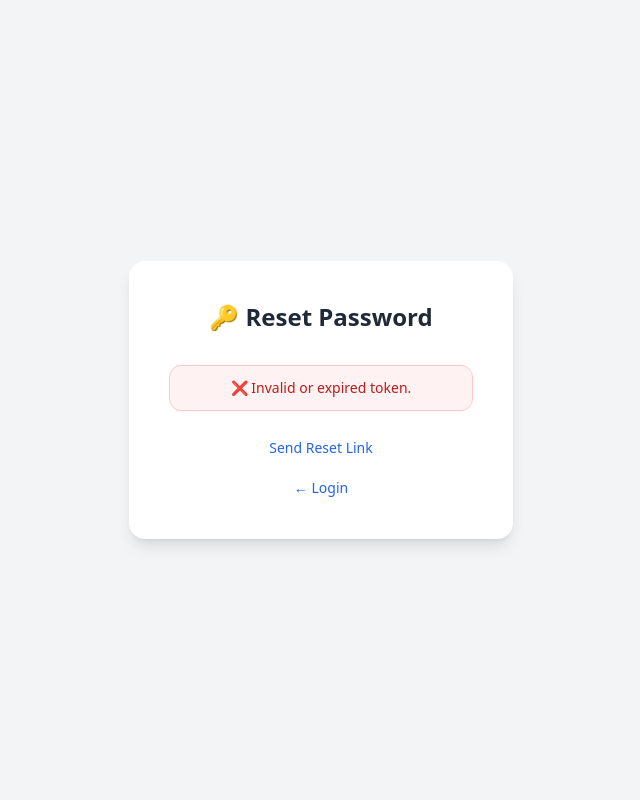
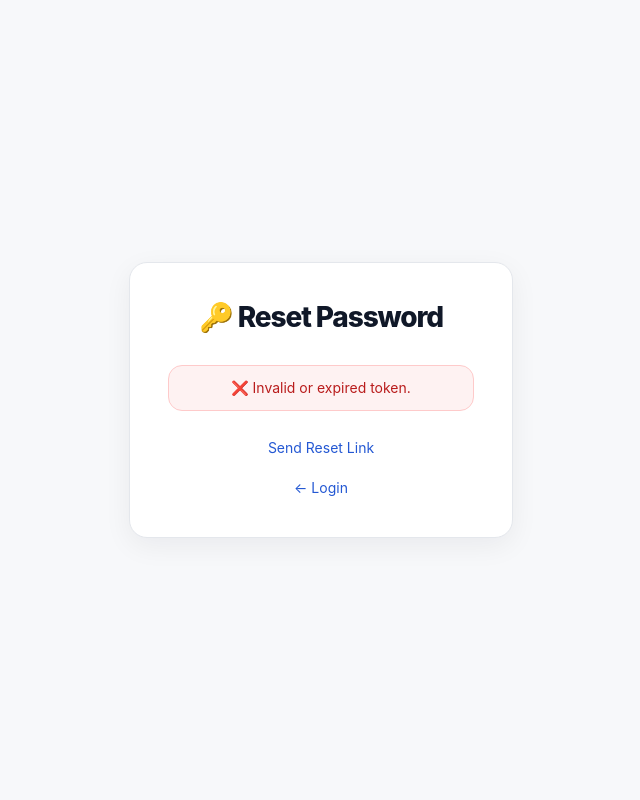
Before and after one commit to VioletaGeorgieva-dev/bgesim, a FastAPI app: page /partner/reset-password/1 in a window 1280 px wide. Shown: the whole page, without its empty margins (319-959 px from the left). Run offline with FastAPI, Linux system fonts and the light colour scheme; data that the repository does not hold is empty; parts of the project's set-up code (start-up, migrations or seed data) failed here and were passed over; some libraries are stand-ins or nearby versions.

Commit message:
Apply shared design system to partner_reset_password.html

```diff
--- a/app/templates/partner_reset_password.html
+++ b/app/templates/partner_reset_password.html
@@ -5,8 +5,9 @@
     <meta name="viewport" content="width=device-width, initial-scale=1.0">
     <title>{{ t.partner_reset_title }} — BG eSIM</title>
     <script src="https://cdn.tailwindcss.com"></script>
+    <link rel="stylesheet" href="/static/css/style.css">
 </head>
-<body class="bg-gray-100 min-h-screen flex items-center justify-center">
+<body class="standard-page auth-page">
 
 <div class="bg-white rounded-2xl shadow-lg p-10 w-full max-w-sm">
 
```
